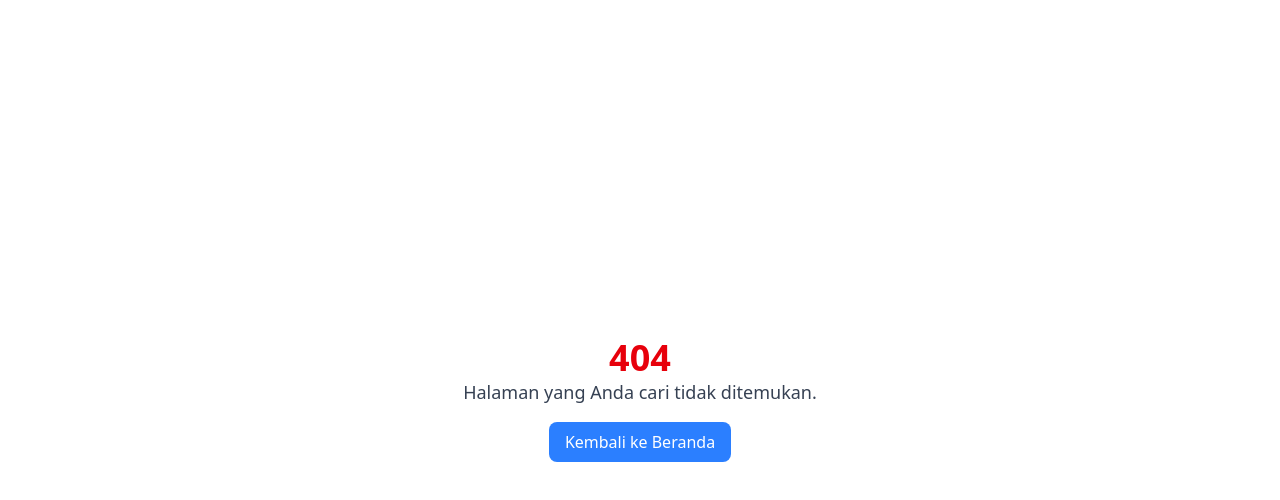
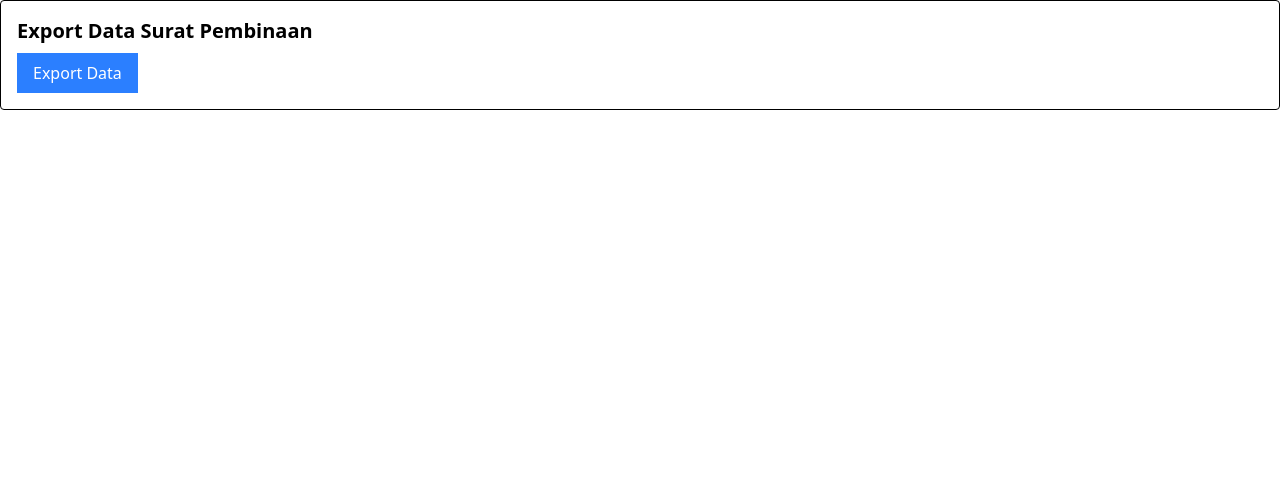
Before and after one commit to TeukuRizqyRamadhan/sp, a React (Vite) app: page /dashboard/export-data in a window 1280 px wide. Before the commit this address had no page. Shown: the top 500 px of the page. Built offline with nearby package versions, Linux system fonts and the light colour scheme.

Commit message:
add page export

```diff
--- a/src/App.tsx
+++ b/src/App.tsx
@@ -5,6 +5,7 @@ import Login from "./pages/Login";
 import UploadSiswa from "./pages/UploadSiswa";
 import NotFound from "./pages/NotFound";
 import Panduan from "./pages/Panduan";
+import ExportData from "./pages/ExportData";
 
 function App() {
   return (
@@ -18,6 +19,7 @@ function App() {
         />
         <Route path="dashboard/upload-siswa" element={<UploadSiswa />} />
         <Route path="/dashboard/panduan" element={<Panduan />} />
+        <Route path="/dashboard/export-data" element={<ExportData />} />
         <Route path="*" element={<NotFound />} />
       </Routes>
     </Router>
--- a/src/pages/Dashboard.tsx
+++ b/src/pages/Dashboard.tsx
@@ -99,6 +99,16 @@ const Dashboard = () => {
       Swal.fire({
         title: "Peringatan!",
         text: "Keterangan tidak boleh dikosongkan!",
+        icon: "warning",
+        confirmButtonText: "OK",
+      });
+      return;
+    }
+
+    if (!jenisPelanggaran) {
+      Swal.fire({
+        title: "Peringatan!",
+        text: "Silakan pilih jenis pelanggaran.",
         icon: "warning",
         confirmButtonText: "OK",
       });
@@ -295,6 +305,9 @@ const Dashboard = () => {
         <button className="bg-blue-500 text-white px-4 py-2 mt-2">
           <Link to="panduan">Panduan Website</Link>
         </button>
+        <button className="bg-red-500 text-white px-4 py-2 mt-2">
+          <Link to="export-data">Export Data</Link>
+        </button>
       </div>
 
       {hasil.length > 0 && (
@@ -304,8 +317,7 @@ const Dashboard = () => {
             {hasil.map((siswa) => (
               <li key={siswa.id}>
                 <div
-                  className={`border p-3 rounded-lg cursor-pointer transition-all ${
-                    selectedSiswa?.id === siswa.id
+                  className={`border p-3 rounded-lg cursor-pointer transition-all ${selectedSiswa?.id === siswa.id
                     ? "bg-blue-200 text-blue-800"
                     : "hover:bg-blue-100"
                     }`}
@@ -391,8 +403,7 @@ const Dashboard = () => {
         {siswaList.map((siswa) => (
           <li key={siswa.id}>
             <div
-              className={`border p-3 rounded-lg cursor-pointer transition-all ${
-                selectedSiswa?.id === siswa.id
+              className={`border p-3 rounded-lg cursor-pointer transition-all ${selectedSiswa?.id === siswa.id
                 ? "bg-blue-200 text-blue-800"
                 : "hover:bg-gray-100"
                 }`}
--- /dev/null
+++ b/src/pages/ExportData.tsx
@@ -0,0 +1,15 @@
+const ExportData = () => {
+
+
+    return (
+        <div className="p-4 border rounded">
+            <h2 className="text-xl font-bold">Export Data Surat Pembinaan</h2>
+
+            <button className="bg-blue-500 text-white px-4 py-2 mt-2">
+                Export Data
+            </button>
+        </div>
+    );
+};
+
+export default ExportData;
```
Lines whose indentation alone changed are shown as unchanged.
